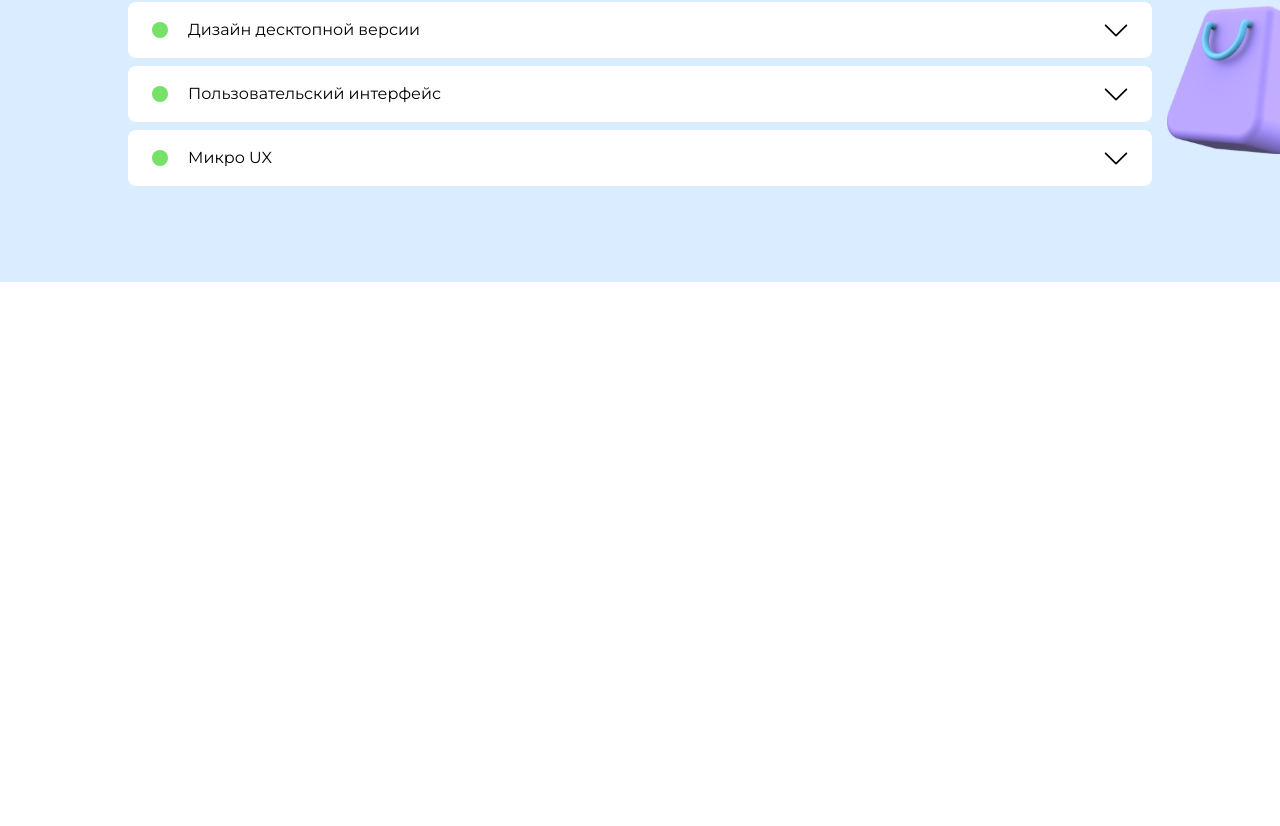
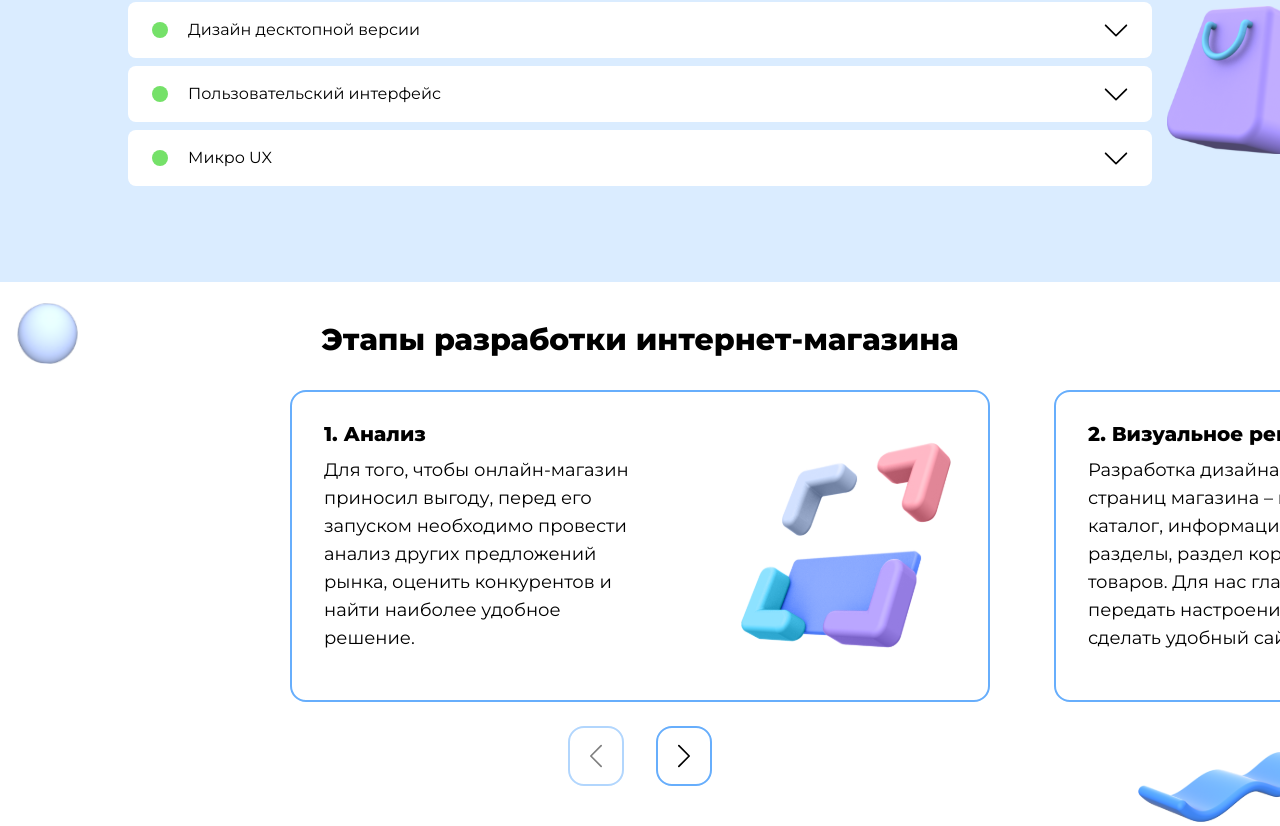
Before and after one commit to NightWanderer2004/task_developers, a React (Create React App) app: page / in a window 1280 px wide. Shown: the part 1050-1876 px from the top of the page. Before the commit the page ends 1332 px from the top, so only its background shows below. Built offline with nearby package versions, Linux system fonts and the light colour scheme.

Commit message:
add slider

```diff
--- a/src/App.jsx
+++ b/src/App.jsx
@@ -1,16 +1,20 @@
 import Hero from './components/hero/Hero'
 import Info from './components/info/Info'
 import Navbar from './components/Navbar'
+import Steps from './components/steps/Steps'
 import s from './styles/app.module.scss'
 
 const App = () => {
    return (
       <div className={s.app}>
          <Navbar />
-         <main className={s.main}>
+         <div className={s.main}>
             <Hero />
-         </main>
+         </div>
          <Info />
+         <div className={s.main}>
+            <Steps />
+         </div>
       </div>
    )
 }
--- /dev/null
+++ b/src/components/UI/Title.jsx
@@ -0,0 +1,7 @@
+import s from '../../styles/UI/title.module.scss'
+
+const Title = ({ children }) => {
+   return <h2 className={s.title}>{children}</h2>
+}
+
+export default Title
--- a/src/components/info/Info.jsx
+++ b/src/components/info/Info.jsx
@@ -1,4 +1,5 @@
 import s from '../../styles/info/info.module.scss'
+import Title from '../UI/Title'
 import Accordeons from './Accordeons'
 
 const Info = () => {
@@ -28,9 +29,9 @@ const Info = () => {
       <div className={s.info}>
          <div className={s.infoContainer}>
             <img className={s.bag} src="/assets/img/other/bag.svg" alt="" />
-            <h2 className={s.title}>
+            <Title>
                Что входит в услугу по созданию дизайна интернет-магазина?
-            </h2>
+            </Title>
             <Accordeons infoBlocks={infoBlocks} />
          </div>
       </div>
--- /dev/null
+++ b/src/components/steps/Slider.jsx
@@ -0,0 +1,47 @@
+import { useRef } from 'react'
+import { Swiper, SwiperSlide } from 'swiper/react'
+import { Navigation } from 'swiper'
+import 'swiper/css'
+import 'swiper/css/navigation'
+import s from '../../styles/steps/slides.module.scss'
+
+const Slider = ({ stepsBlocks }) => {
+   const prevRef = useRef(null)
+   const nextRef = useRef(null)
+   return (
+      <Swiper
+         onInit={swiper => {
+            swiper.params.navigation.prevEl = prevRef.current
+            swiper.params.navigation.nextEl = nextRef.current
+            swiper.navigation.init()
+            swiper.navigation.update()
+         }}
+         modules={[Navigation]}
+         spaceBetween={64}
+         slidesPerView={'auto'}
+         autoHeight
+         centeredSlides
+         className={s.slider}
+      >
+         {stepsBlocks.map(el => (
+            <SwiperSlide key={el.title} className={s.slide}>
+               <div className={s.info}>
+                  <h3 className={s.title}>{el.title}</h3>
+                  <p className={s.body}>{el.body}</p>
+               </div>
+               <img src={`/assets/img/steps/${el.icon}.svg`} alt="" />
+            </SwiperSlide>
+         ))}
+         <div className={s.navigation}>
+            <button ref={prevRef} className={s.arrowLeft}>
+               <img src="/assets/icons/arrow_left.svg" alt="" />
+            </button>
+            <button ref={nextRef} className={s.arrowRight}>
+               <img src="/assets/icons/arrow_right.svg" alt="" />
+            </button>
+         </div>
+      </Swiper>
+   )
+}
+
+export default Slider
--- a/src/components/steps/Steps.jsx
+++ b/src/components/steps/Steps.jsx
@@ -1,7 +1,53 @@
-import React from 'react'
+import Title from '../UI/Title'
+import s from '../../styles/steps/steps.module.scss'
+import Slider from './Slider'
 
 const Steps = () => {
-   return <div>Steps</div>
+   const stepsBlocks = [
+      {
+         title: '1. Анализ',
+         body: 'Для того, чтобы онлайн-магазин приносил выгоду, перед его запуском необходимо провести анализ других предложений рынка, оценить конкурентов и найти наиболее удобное решение.',
+         icon: 'select',
+      },
+      {
+         title: '2. Визуальное решение',
+         body: 'Разработка дизайна ключевых страниц магазина – главная, каталог, информационные разделы, раздел корзины, товаров. Для нас главное – передать настроение бренда, сделать удобный сайт.',
+         icon: 'cake',
+      },
+      {
+         title: '3. Техническая реализация',
+         body: 'После утверждения дизайн-макета наступает следующий этап – верстка. Это трудоемкий процесс: программисты должны все тщательно прописать, чтобы не допустить технических ошибок.',
+         icon: 'phone',
+      },
+      {
+         title: '4. Наполнение контентом ',
+         body: 'Создание и публикация текстов, а также видео материала. Хороший контент и качественные фотографии привлекают больше посетителей и помогают клиенту лучше ознакомиться с ассортиментом.',
+         icon: 'money',
+      },
+      {
+         title: '5. Тестирование',
+         body: 'Составление плана тестирования для определения ошибок. Проверка работы сайта и визуального восприятия для улучшения сайта. Также используются чек-листы для четкого определения ошибок и их устранения.',
+         icon: 'gear',
+      },
+   ]
+   return (
+      <div className={s.steps}>
+         <img
+            className={s.bgSphere}
+            src="/assets/img/common/white_sphere.svg"
+            alt=""
+         />
+         {window.innerWidth >= 1024 && (
+            <img
+               className={s.bgWave}
+               src="/assets/img/common/blue_wave.svg"
+               alt=""
+            />
+         )}
+         <Title>Этапы разработки интернет-магазина</Title>
+         <Slider stepsBlocks={stepsBlocks} />
+      </div>
+   )
 }
 
 export default Steps
--- /dev/null
+++ b/src/styles/UI/title.module.scss
@@ -0,0 +1,3 @@
+.title {
+   @apply font-extrabold text-2xl lg:text-3xl text-center leading-8;
+}
--- a/src/styles/info/info.module.scss
+++ b/src/styles/info/info.module.scss
@@ -2,9 +2,6 @@
    @apply bg-ice px-5 py-4 md:py-12 lg:py-24;
    &Container {
       @apply mx-auto container relative;
-   }
-   .title {
-      @apply font-extrabold text-2xl lg:text-3xl text-center leading-8;
    }
    .accordeons {
       @apply flex flex-col gap-y-2 pt-4 md:pt-10 lg:pt-20;
--- /dev/null
+++ b/src/styles/steps/slides.module.scss
@@ -0,0 +1,30 @@
+.slider {
+   @apply overflow-visible pt-8;
+}
+.slide {
+   @apply border-blue border-2 rounded-2xl px-8 py-7 cursor-grab lg:w-[700px] flex flex-col md:flex-row justify-center md:justify-between;
+   .info {
+      .title {
+         @apply font-extrabold md:text-xl;
+      }
+      .body {
+         @apply leading-7 mt-2 mb-5 md:text-lg max-w-xs;
+      }
+   }
+   .navBtn {
+      @apply w-10 h-10 border-blue;
+   }
+}
+.navigation {
+   @apply flex items-center justify-center gap-x-24 lg:gap-x-8 mt-6;
+}
+[disabled] {
+   @apply opacity-50;
+}
+.arrowLeft,
+.arrowRight {
+   @apply px-5 py-4 border-blue border-2 rounded-2xl active:bg-blue transition-colors duration-75;
+   img {
+      @apply w-3 h-6;
+   }
+}
--- /dev/null
+++ b/src/styles/steps/steps.module.scss
@@ -0,0 +1,9 @@
+.steps {
+   @apply py-10 relative;
+   .bgSphere {
+      @apply w-10 lg:w-16 h-10 lg:h-16 absolute top-5 -left-8;
+   }
+   .bgWave {
+      @apply absolute bottom-1 -right-24;
+   }
+}
```
